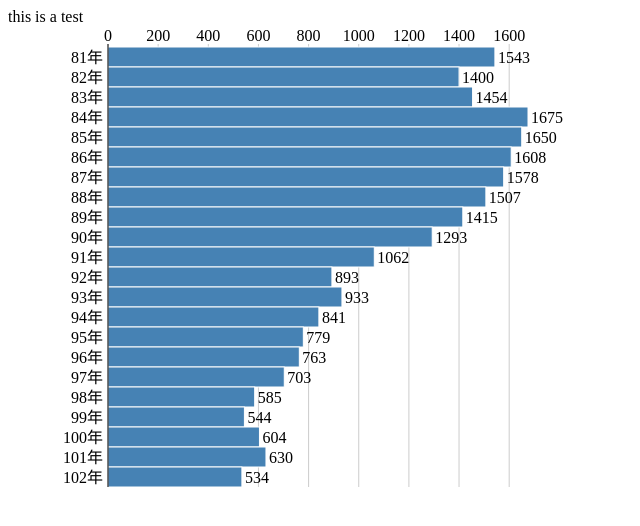
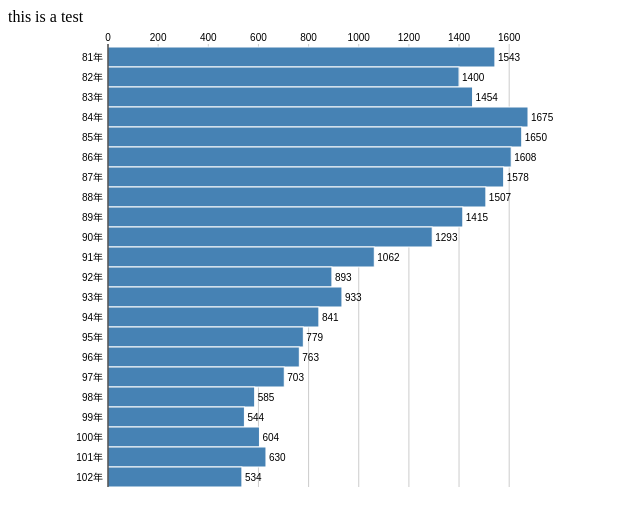
Before and after one commit to yyben/Death-Count, a plain HTML site: page index.html in a window 1280 px wide. Shown: the whole page, without its empty margins (0-640 px from the left). Drawn offline with nearby package versions, Linux system fonts and the light colour scheme.

Commit message:
Update main.css

```diff
--- a/main.css
+++ b/main.css
@@ -1,4 +1,4 @@
-#canvas111 {
+#chart {
   font: 10px sans-serif;
 }
 
```
